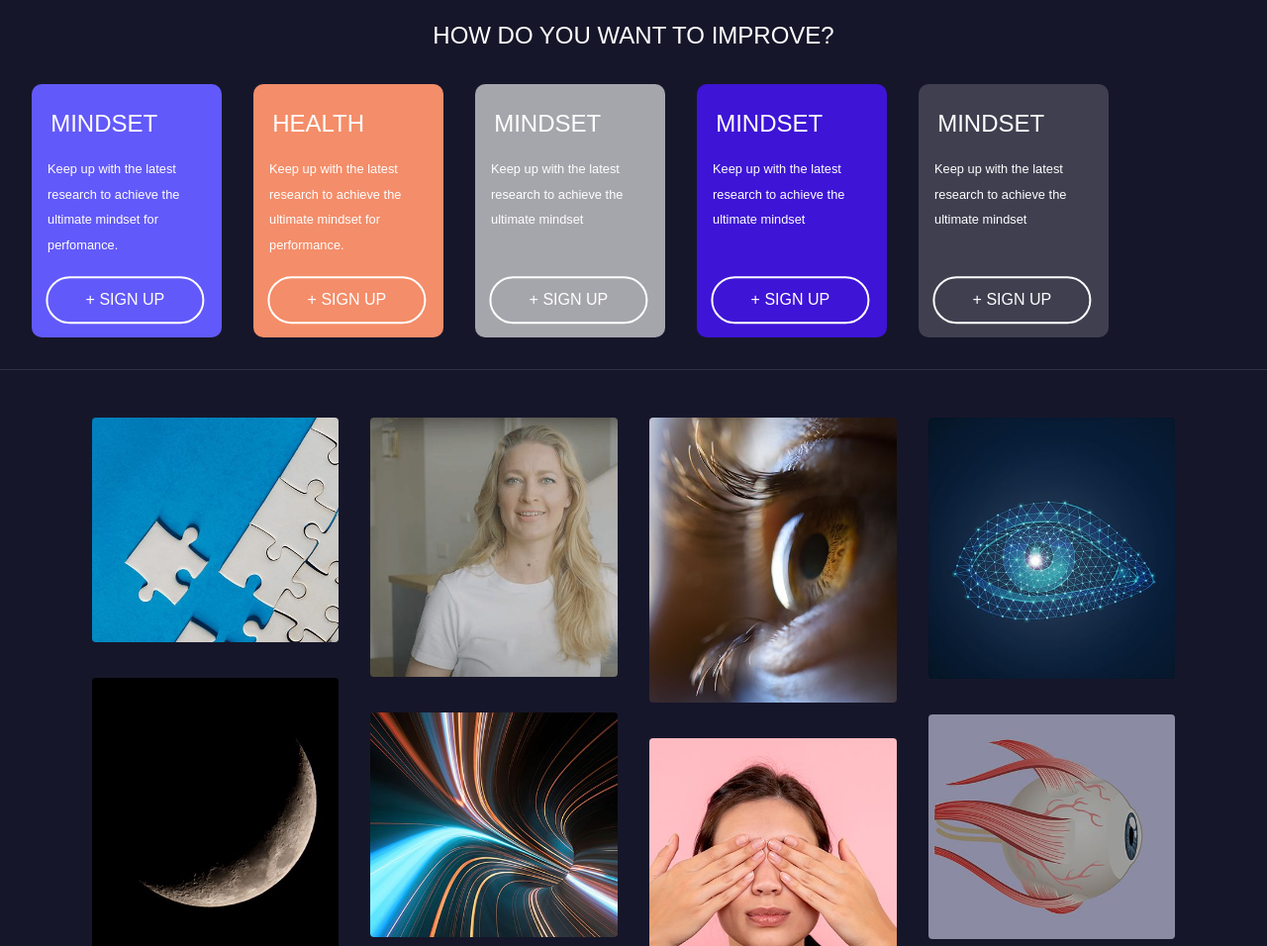
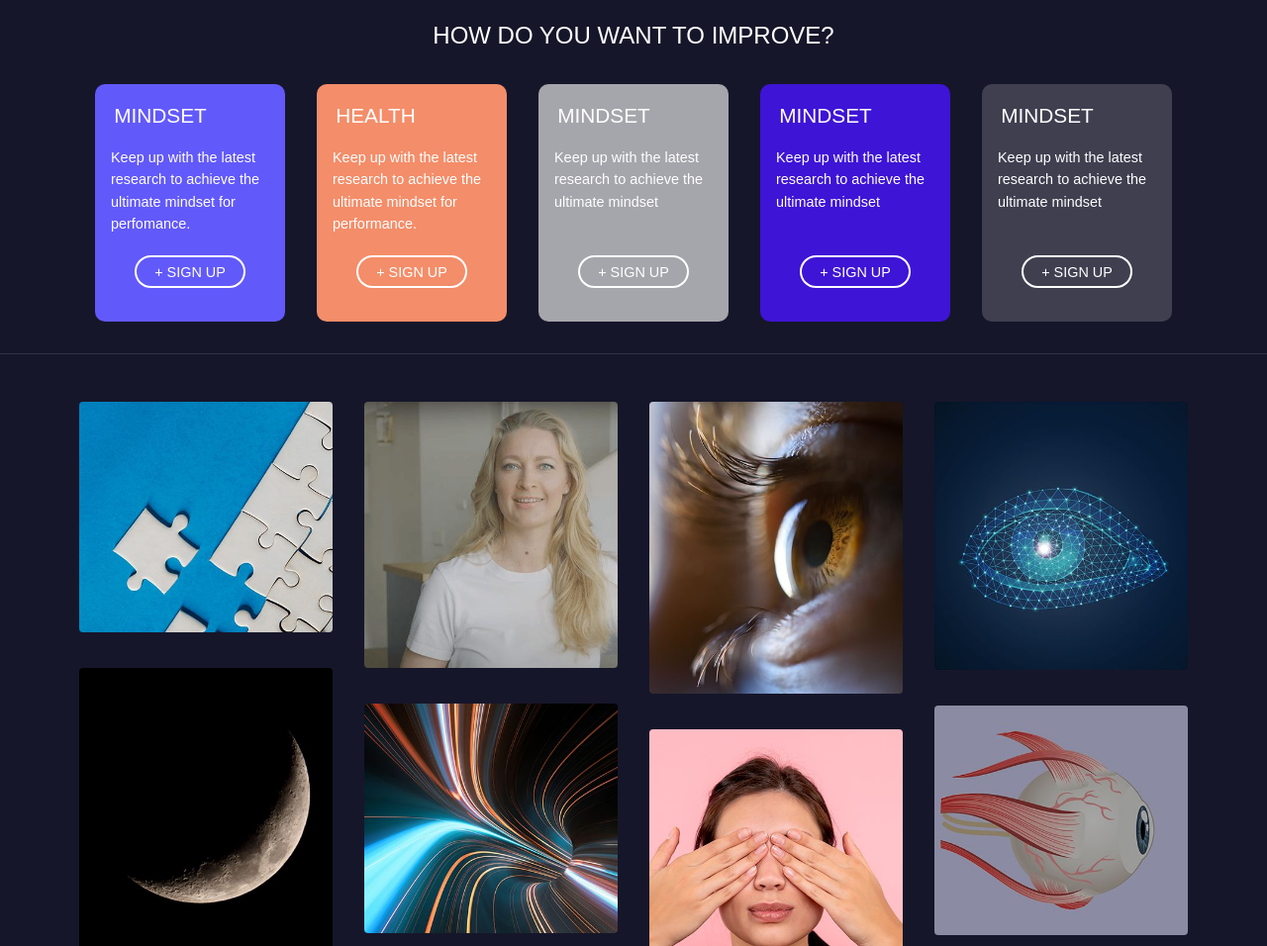
Before and after one commit to whatelise/ezoneproject, a website built with Vite: page ezoneproject/index.html in a window 1280 px wide. Shown: the part 798-1754 px from the top of the page at 99% size. Built offline with nearby package versions, Linux system fonts and the light colour scheme.

Commit message:
scrollbar all browsers

```diff
--- a/ezoneproject/scss/_carousel.scss
+++ b/ezoneproject/scss/_carousel.scss
@@ -9,7 +9,7 @@
 #carousel {
   .area {
     width: 12rem;
-    height: 16rem;
+    height: 15rem;
     background-color: colors.$blue;
     margin: 1rem;
     border-radius: 10px;
@@ -18,8 +18,9 @@
   }
 
   .areaheader {
+    font-size: 1.3em;
     text-align: left;
-    margin-top: 0.4rem;
+    margin-top: 0rem;
   }
 
   .areadescription {
@@ -28,16 +29,17 @@
     margin-top: 0;
     letter-spacing: 0.001rem;
     word-spacing: 0.01px;
-    line-height: 1.6rem;
+    line-height: 1.4rem;
     color: colors.$white;
-    font-size: 0.8rem;
+    font-size: 0.9rem;
   }
 
   button {
-    margin: 0;
     position: absolute;
-    top: 85%;
-    transform: translate(9%, -50%);
+    left: 0;
+    right: 0;
+    top: 72%;
+    margin: auto;
   }
   .area1 {
     background-color: colors.$bluelight;
--- a/ezoneproject/scss/_components.scss
+++ b/ezoneproject/scss/_components.scss
@@ -0,0 +1,19 @@
+@use "base/colors.scss";
+//scrollbar for all browsers
+#signup {
+  scrollbar-width: thin;
+  scrollbar-color: colors.$grey colors.$mediumgrey;
+}
+
+#signup::-webkit-scrollbar {
+  width: 11px;
+}
+
+#signup::-webkit-scrollbar-track {
+  background: colors.$mediumgrey;
+}
+#signup::-webkit-scrollbar-thumb {
+  background-color: colors.$grey;
+  border-radius: 1em;
+  border: 3px solid colors.$mediumgrey;
+}
--- a/ezoneproject/scss/_layout.scss
+++ b/ezoneproject/scss/_layout.scss
@@ -9,6 +9,7 @@ nav {
   border-bottom: 1px solid hsla(0, 0%, 100%, 0.11765);
   justify-content: space-between;
   padding: 1.875rem 2.5rem;
+  z-index: 99;
 }
 
 .burger-menu {
@@ -61,14 +62,15 @@ section {
   border-bottom: 1px solid hsla(0, 0%, 100%, 0.11765);
   overflow-x: auto;
   scroll-snap-type: inline proximity;
-  scrollbar-width: thin;
 }
 
 article {
   column-count: 2;
-  column-gap: 2rem;
-  padding-left: 6vw;
-  padding-right: 6vw;
+  column-gap: 1rem;
+  margin-top: 3em;
+  margin-bottom: 4em;
+  padding-left: 5vw;
+  padding-right: 5vw;
 }
 
 .img-container {
@@ -89,6 +91,14 @@ article {
   }
 }
 
+@media only screen and (min-width: 600px) {
+  article {
+    column-count: 2;
+    column-gap: 2rem;
+    margin: 1rem;
+  }
+}
+
 @media only screen and (min-width: 800px) {
   article {
     column-count: 3;
@@ -96,11 +106,17 @@ article {
     margin: 1rem;
   }
 }
-
-@media only screen and (min-width: 1000px) {
+@media only screen and (min-width: 1200px) {
   article {
     column-count: 4;
     column-gap: 2rem;
     margin: 1rem;
   }
 }
+
+@media only screen and (min-width: 1200px) {
+  #carousel {
+    width: 100%;
+    justify-content: center;
+  }
+}
--- a/ezoneproject/scss/base/_reset.scss
+++ b/ezoneproject/scss/base/_reset.scss
@@ -70,11 +70,12 @@ h2 {
 }
 
 button {
+  font-size: 0.9em;
   color: white;
   background-color: transparent;
   border: 0.16rem solid white;
   border-radius: 40px;
   font-family: uniform-pro-con, sans-serif;
-  padding: 0.8rem;
-  width: 10rem;
+  padding: 0.4rem;
+  width: 7rem;
 }
```
